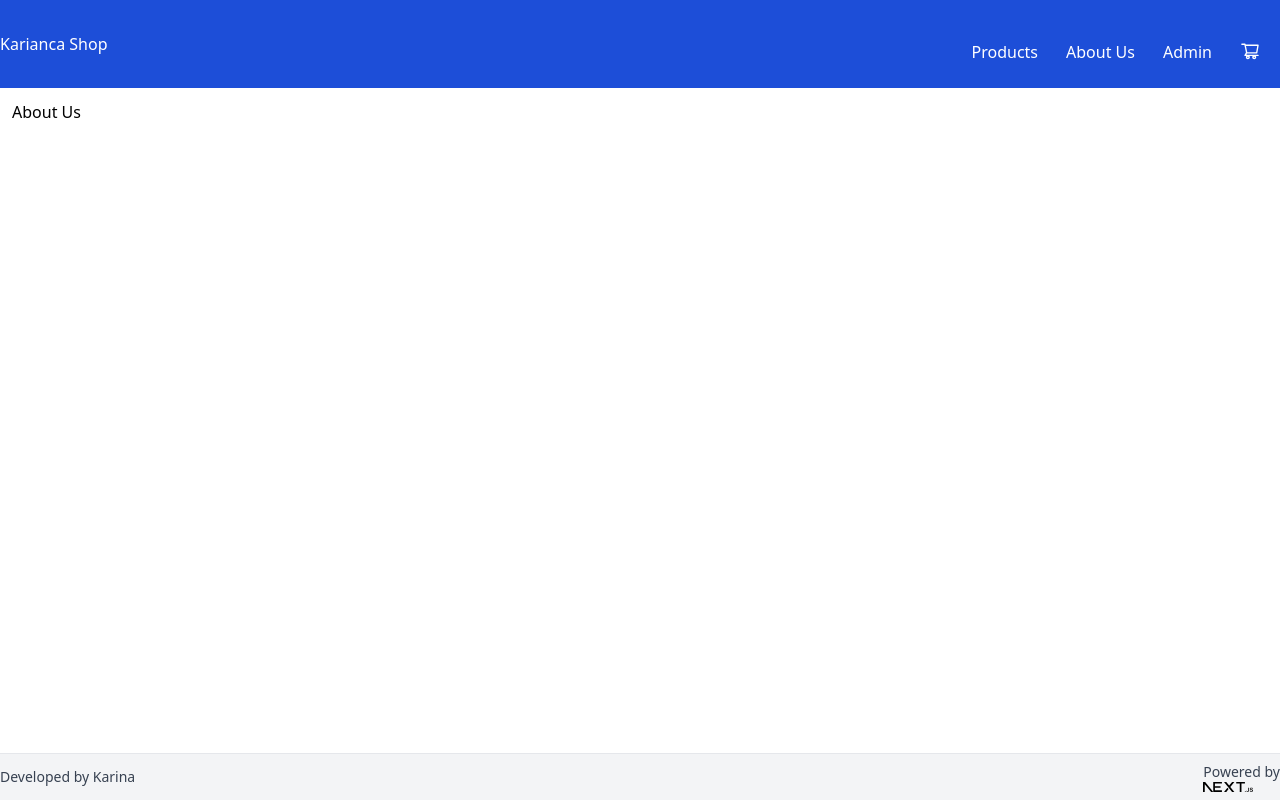
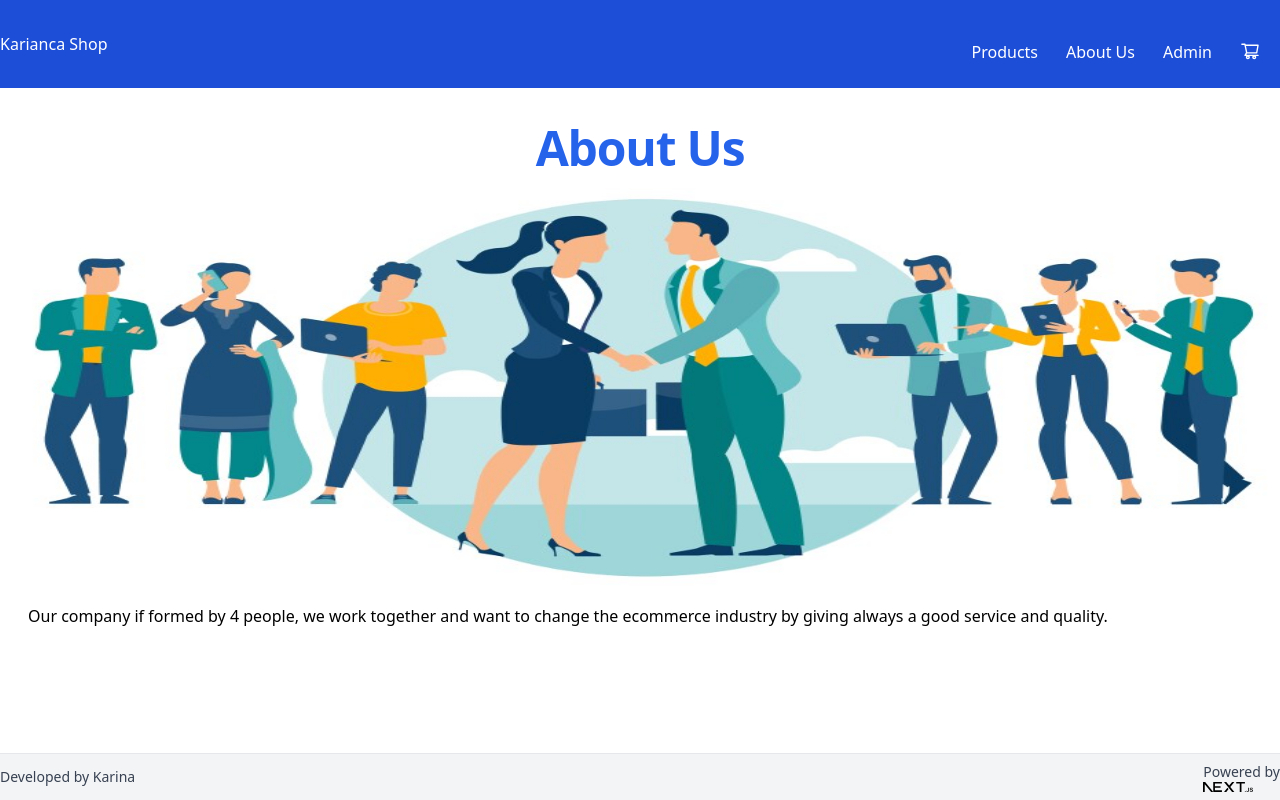
Before and after one commit to SoleMina/ecommerce-project, a Next.js app: page /about in a window 1280 px wide. Built offline with nearby package versions, Linux system fonts and the light colour scheme.

Commit message:
feat: add info

```diff
--- a/app/about/page.tsx
+++ b/app/about/page.tsx
@@ -1,9 +1,24 @@
+import Image from "next/image";
 import React from "react";
 
 const About = () => {
   return (
     <div className="container mx-auto">
-      <h1>About Us</h1>
+      <h1 className="mb-4 mt-6 text-center text-3xl tracking-tight font-extrabold lg:text-5xl text-blue-600 dark:text-blue-700">
+        About Us
+      </h1>
+      <Image
+        src={"/about.jpg"}
+        width={0}
+        height={0}
+        sizes="100vw"
+        style={{ width: "100%", height: "400px" }}
+        alt={"About us banner"}
+      />
+      <p className="p-4">
+        Our company if formed by 4 people, we work together and want to change
+        the ecommerce industry by giving always a good service and quality.
+      </p>
     </div>
   );
 };
--- a/app/cart/page.tsx
+++ b/app/cart/page.tsx
@@ -1,9 +1,13 @@
+import { ShoppingCartOutlined } from "@ant-design/icons";
 import React from "react";
 
 const Cart = () => {
   return (
-    <div className="container mx-auto">
-      <h1>Cart</h1>
+    <div className="container mx-auto flex-row text-center">
+      <h1 className="mb-6 mt-6 text-center text-3xl tracking-tight font-extrabold lg:text-5xl text-blue-600 dark:text-blue-700">
+        CART
+      </h1>
+      <ShoppingCartOutlined style={{ fontSize: "20rem", color: "blue" }} />
     </div>
   );
 };
```
Also changed, not shown: public/about.jpg (added).
